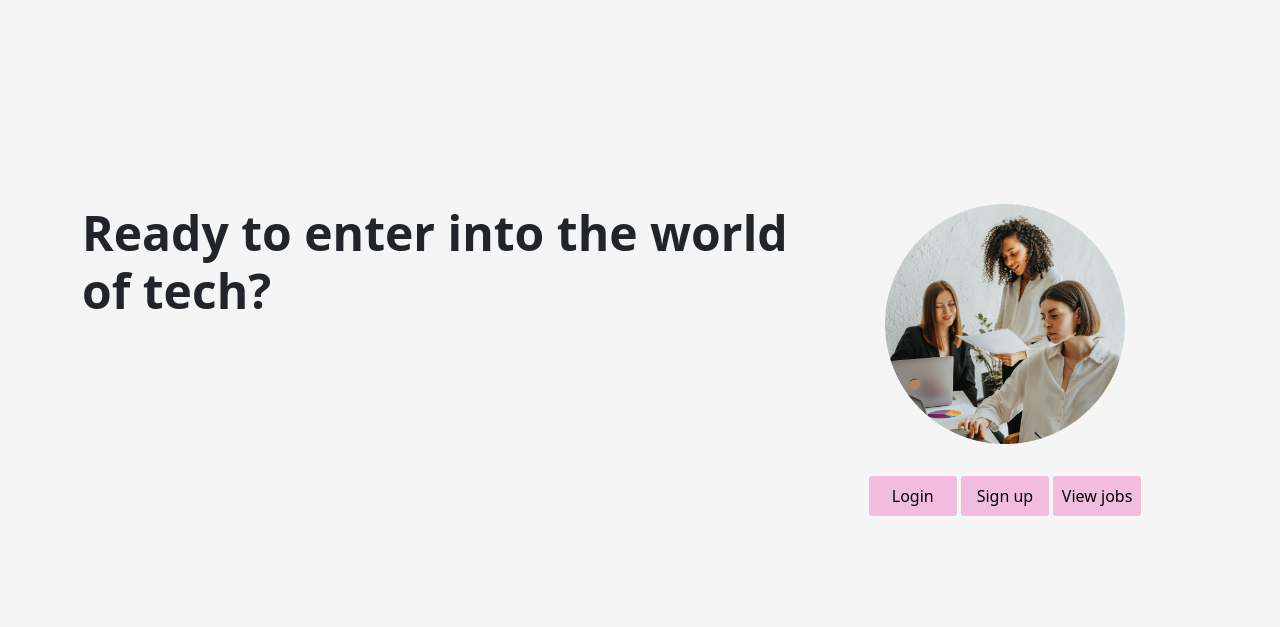
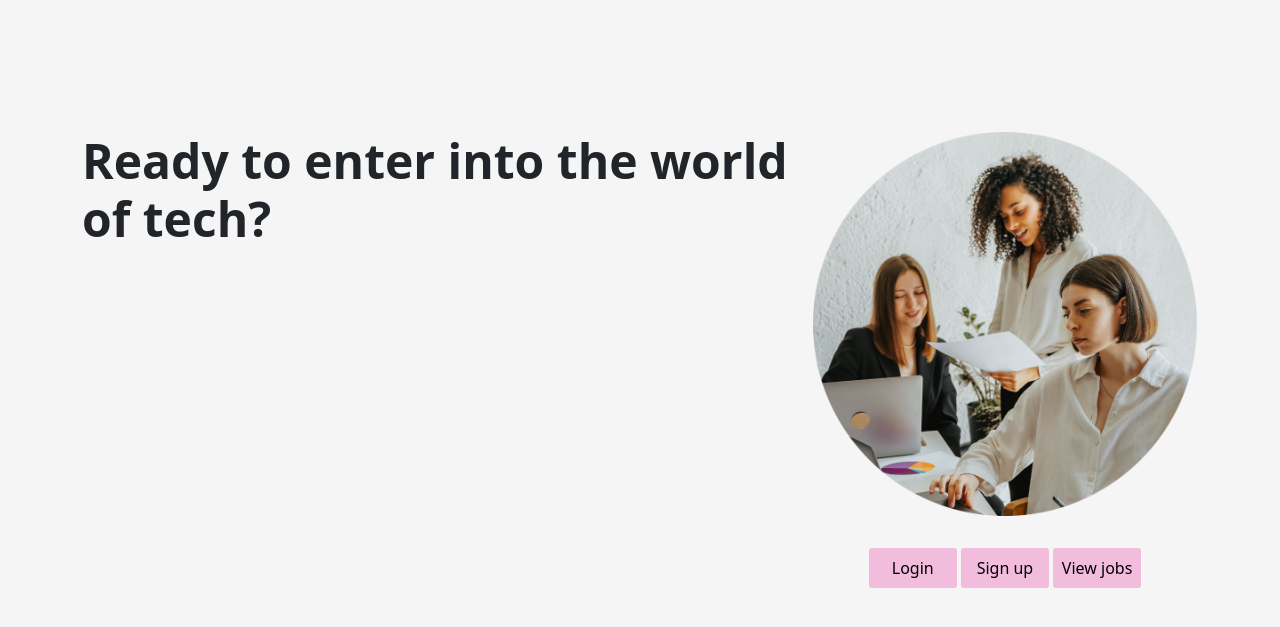
Before and after one commit to agcdtmr/cfg_group_project, a Flask app: page / in a window 1280 px wide. Shown: the part 160-787 px from the top of the page. Run offline with Flask 2, Linux system fonts and the light colour scheme.

Commit message:
home image resizing

```diff
--- a/static/css/main.css
+++ b/static/css/main.css
@@ -107,7 +107,7 @@ align-items: center;
 
 
 #home_img{
-width: 15rem;
+width: 24rem;
 margin-bottom: 2rem;
 
 }
```
